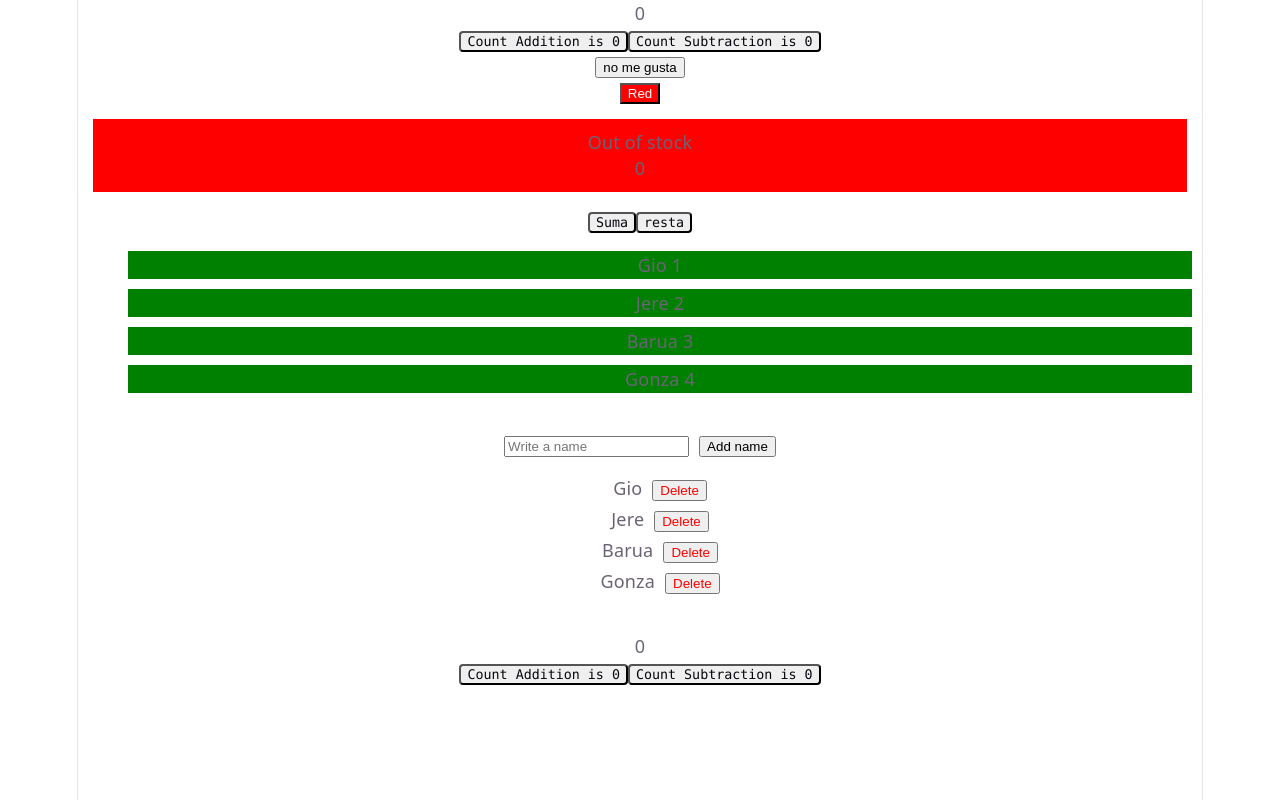
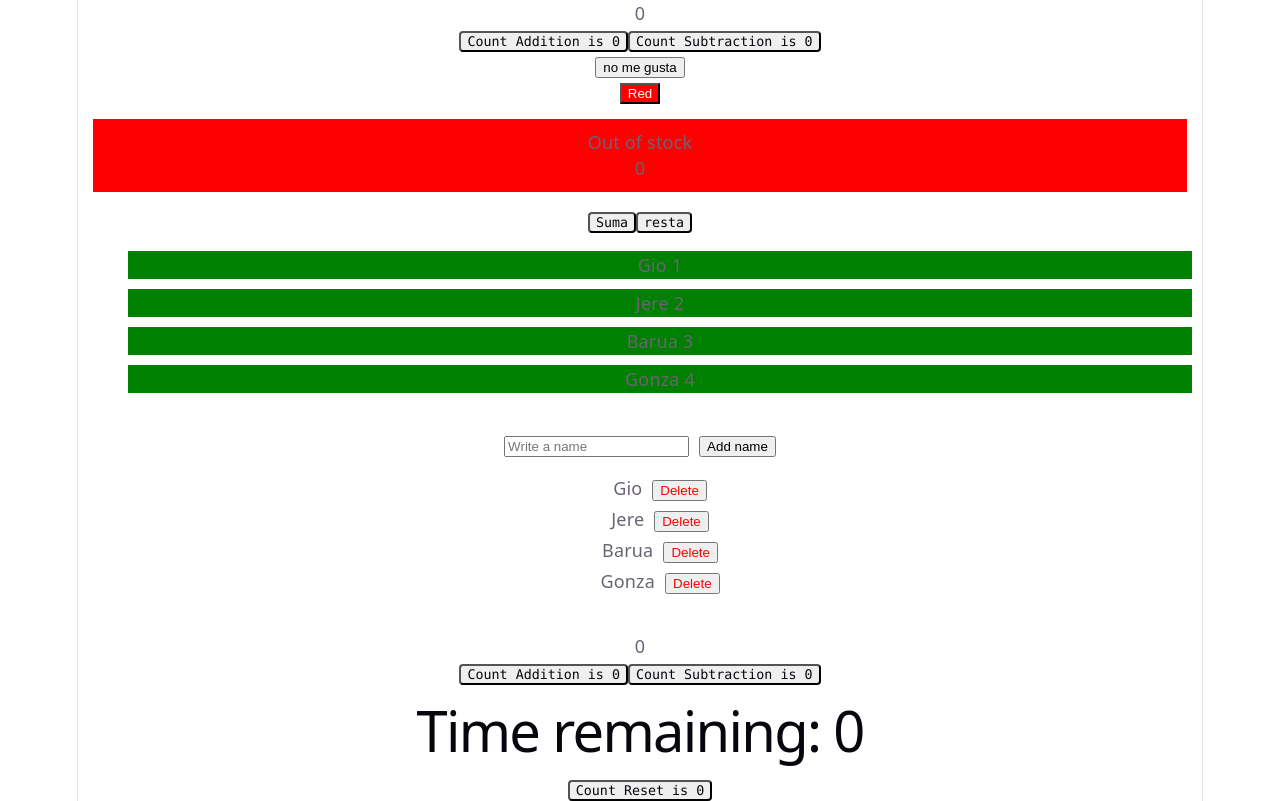
Before and after one commit to tobiasmanquez/react-bootcampt-tobias-manquez, a React (Vite) app: page / in a window 1280 px wide. Built offline with nearby package versions, Linux system fonts and the light colour scheme.

Commit message:
feat(class8-2): add CountDown component for countdown timer functionality

```diff
--- a/src/App.tsx
+++ b/src/App.tsx
@@ -5,6 +5,7 @@ import StockAlert from "./Class4/StockAlert";
 import ListOfNames from "./Class5/ListOfNames";
 import RemoveNames from "./Class5/RemoveNames"
 import CountClicks from "./Class8/CountClicks";
+import CountDown from "./Class8/CountDown";
 
 function App() {
 
@@ -17,7 +18,10 @@ function App() {
       <ListOfNames/>
       <RemoveNames/>
       <CountClicks/>
+      <CountDown InitialSeconds={5}/> {/* Nota:Refrescar pagina para probar este exercise*/}
+
     </div>
+
 
   )
 }
--- /dev/null
+++ b/src/Class8/CountDown.tsx
@@ -0,0 +1,40 @@
+import { useEffect, useState } from 'react';
+
+interface CountDown {
+    InitialSeconds: number
+
+}
+
+function CountDown({InitialSeconds}:CountDown) {
+
+    const [seconds, setSeconds] = useState(InitialSeconds);
+
+    useEffect(() => {
+        if (seconds <= 0) return;
+
+        const timer = setInterval(() => {
+            setSeconds((prev) => prev - 1);
+        }, 1000);
+
+        return () => clearInterval(timer);
+    }, [seconds]);
+
+    return (
+        <div>
+            <h1>Time remaining: {seconds}</h1>
+
+            <section id="counter">
+
+                <button
+                    type="button"
+                    className="counter Reset"
+                    onClick={() => setSeconds((InitialSeconds) => InitialSeconds = 5 )}
+                >
+                    Count Reset is {seconds}
+                </button>
+            </section>
+        </div>
+    );
+}
+
+export default CountDown;
```
